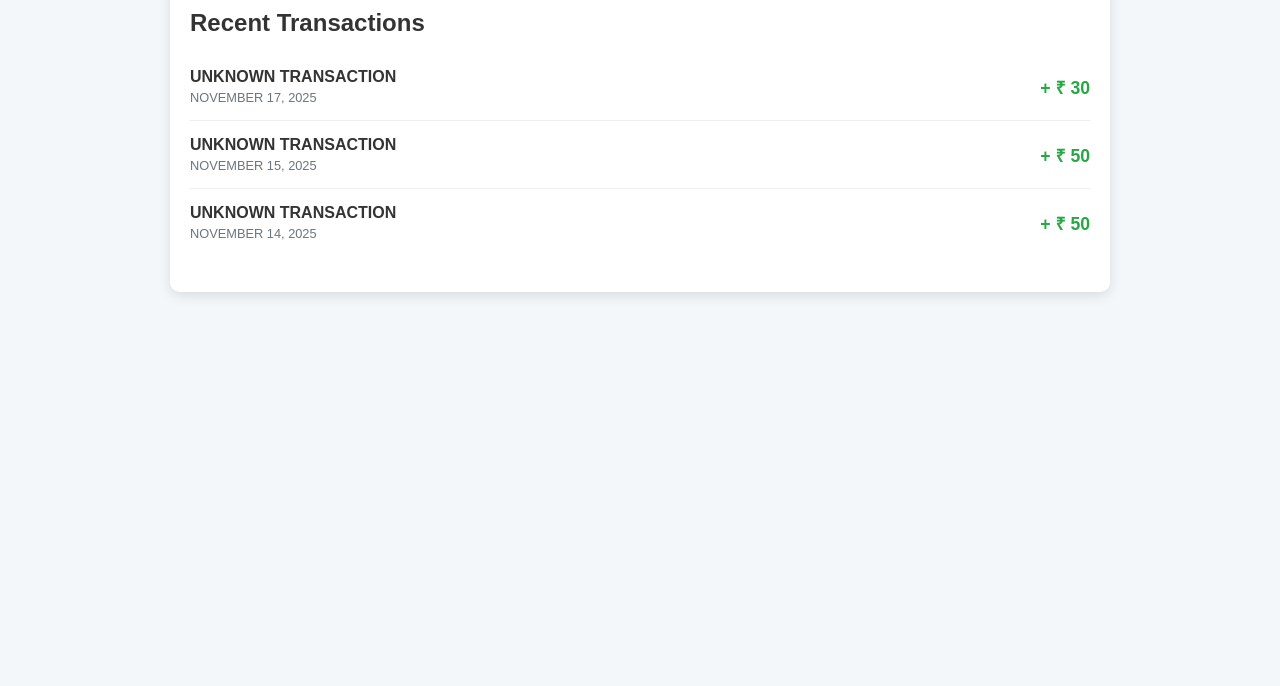
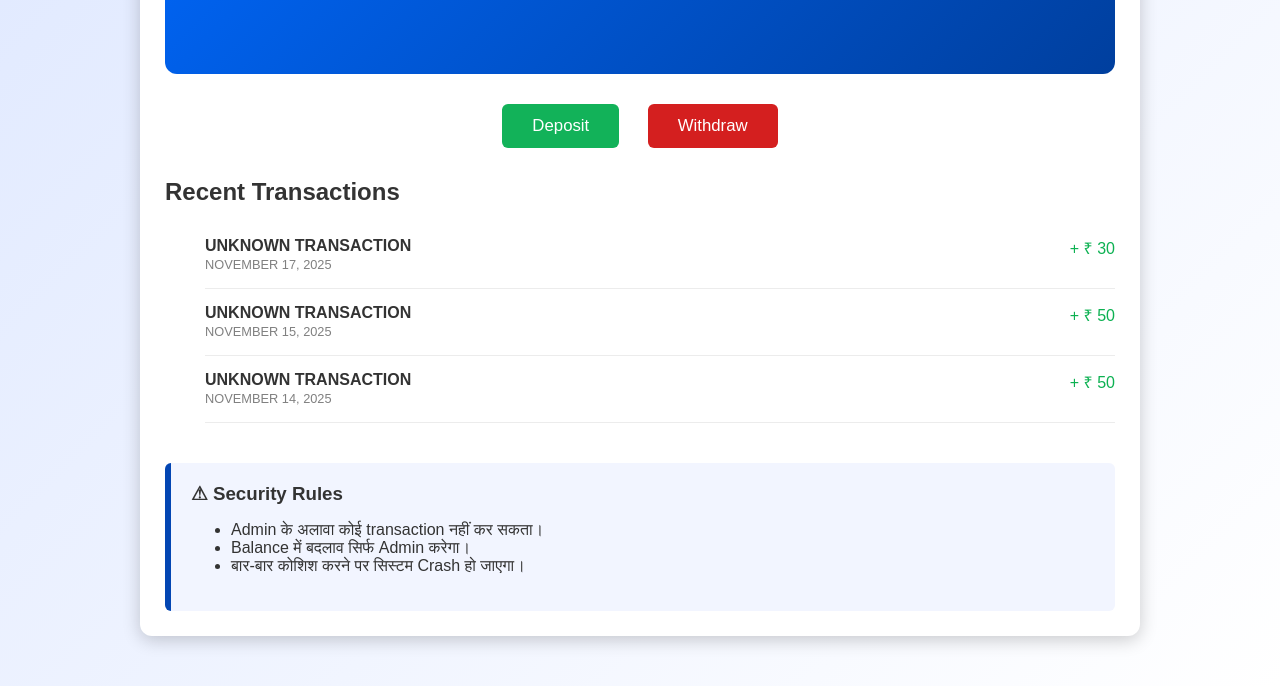
Before and after one commit to honey1213-sketch/HONEYBANK, a plain HTML site: page index.html in a window 1280 px wide. Shown: the part 400-1086 px from the top of the page. Before the commit the page ends 800 px from the top, so only its background shows below. Drawn offline with Linux system fonts and the light colour scheme.

Commit message:
Update index.html

```diff
--- a/index.html
+++ b/index.html
@@ -5,192 +5,225 @@
     <meta name="viewport" content="width=device-width, initial-scale=1.0">
     <title>Honey Bank - Dashboard</title>
     <style>
-        /* CSS Styles */
         body {
-            font-family: 'Arial', sans-serif;
-            background-color: #f4f7f9;
+            font-family: 'Poppins', sans-serif;
+            background: linear-gradient(135deg, #dce6ff, #ffffff);
             margin: 0;
             padding: 0;
             color: #333;
         }
         .container {
-            max-width: 900px;
+            max-width: 950px;
             margin: 50px auto;
-            padding: 20px;
+            padding: 25px;
             background-color: #fff;
-            box-shadow: 0 4px 12px rgba(0,0,0,0.1);
-            border-radius: 10px;
+            box-shadow: 0 4px 18px rgba(0,0,0,0.2);
+            border-radius: 12px;
         }
         header {
             text-align: center;
-            padding-bottom: 20px;
-            border-bottom: 1px solid #eee;
+            padding-bottom: 15px;
+            border-bottom: 1px solid #e3e3e3;
         }
         header h1 {
-            color: #0056b3;
             margin: 0;
+            font-size: 2em;
+            color: #0049b9;
         }
         header p {
-            color: #555;
-            font-size: 1.1em;
-            margin-top: 5px;
+            margin: 6px 0 0;
+            font-size: 1.05em;
+            color: #444;
         }
+
         .balance-card {
-            background-color: #007bff;
+            background: linear-gradient(135deg, #0069ff, #003f9e);
             color: white;
-            padding: 30px;
-            border-radius: 8px;
+            padding: 35px;
+            border-radius: 12px;
             margin: 30px 0;
             text-align: center;
-            box-shadow: 0 2px 4px rgba(0,0,0,0.2);
-        }
-        .balance-card h2 {
-            margin: 0 0 10px;
-            font-size: 1em;
-            opacity: 0.8;
         }
         .balance-amount {
-            font-size: 3em;
+            font-size: 3.2em;
             font-weight: bold;
-            margin: 0;
         }
-        .transactions-section h2 {
-            color: #333;
-            margin-bottom: 15px;
+
+        .button-group {
+            text-align: center;
+            margin: 30px 0;
         }
-        .transaction-list {
-            list-style: none;
-            padding: 0;
+        .action-btn {
+            background-color: #12b259;
+            border: none;
+            padding: 12px 30px;
+            color: white;
+            cursor: pointer;
+            font-size: 1.05em;
+            border-radius: 6px;
+            margin: 0 12px;
+            transition: 0.3s;
         }
+        .withdraw { background-color: #d41f1f; }
+        .action-btn:hover { opacity: 0.85; }
+
+        .transactions-section h2 { margin-bottom: 14px; }
         .transaction-item {
             display: flex;
             justify-content: space-between;
+            padding: 15px 0;
+            border-bottom: 1px solid #ececec;
+        }
+        .amount-credit { color: #0db152; }
+        .amount-debit { color: #d92424; }
+
+        .rules-box {
+            background-color: #f2f5ff;
+            border-left: 6px solid #0346b3;
+            padding: 20px;
+            border-radius: 6px;
+            margin-top: 40px;
+        }
+        .rules-box h3 { margin: 0 0 12px; }
+
+        /* Error Popup */
+        .popup, .crashScreen {
+            display: none;
+            position: fixed;
+            top: 0; left: 0;
+            width: 100%; height: 100%;
+        }
+        .popup {
+            background: rgba(0,0,0,0.5);
+            justify-content: center;
             align-items: center;
-            padding: 15px 0;
-            border-bottom: 1px solid #eee;
         }
-        .transaction-item:last-child {
-            border-bottom: none;
+        .popup-content {
+            background: white;
+            padding: 25px;
+            border-radius: 8px;
+            width: 360px;
+            text-align: center;
+            box-shadow: 0px 4px 18px rgba(0,0,0,0.3);
         }
-        .transaction-details {
-            display: flex;
-            flex-direction: column;
-        }
-        .transaction-name {
-            font-weight: bold;
-            color: #333;
-        }
-        .transaction-date {
-            font-size: 0.8em;
-            color: #6c757d;
-            margin-top: 4px;
-        }
-        .transaction-amount {
-            font-size: 1.1em;
-            font-weight: bold;
-            text-align: right;
-        }
-        .amount-credit {
-            color: #28a745; /* Green for incoming */
-        }
-        .amount-debit {
-            color: #dc3545; /* Red for outgoing */
-        }
-        /* नए बटन के लिए CSS */
-        .button-group {
-            text-align: center;
-            margin-top: 30px;
-            margin-bottom: 30px;
-        }
-        .action-btn {
-            background-color: #28a745;
+        .popup-content h2 { color: #d10000; }
+        .close-btn {
+            margin-top: 12px;
+            padding: 9px 20px;
+            background: #0069ff;
             color: white;
-            padding: 10px 20px;
             border: none;
             border-radius: 5px;
             cursor: pointer;
-            font-size: 1em;
-            margin: 0 10px;
-            transition: background-color 0.3s;
         }
-        .action-btn.withdraw {
-            background-color: #dc3545;
+
+        /* Crash Screen */
+        .crashScreen {
+            display: none;
+            background: black;
+            color: red;
+            font-size: 2.2em;
+            font-weight: bold;
+            text-align: center;
+            justify-content: center;
+            align-items: center;
+            flex-direction: column;
         }
-        .action-btn:hover {
-            opacity: 0.9;
+        .crashScreen p {
+            font-size: 1.2em;
+            margin-top: 15px;
+            color: #b60000;
         }
     </style>
 </head>
 <body>
-    <div class="container">
+<div class="container" id="mainContent">
+
     <header>
-            <h1>Welcome to Honey Bank Account</h1>
+        <h1>Honey Bank Account</h1>
+        <p>Account Holder: <strong>Honey</strong></p>
     </header>
 
     <section class="balance-card">
         <h2>Current Balance</h2>
-            <p class="balance-amount" id="balanceAmount">₹ 130.00</p>
+        <p class="balance-amount">₹ 130.00</p>
     </section>
 
-        <!-- नए बटन यहाँ हैं -->
     <section class="button-group">
-            <button class="action-btn" onclick="handleDeposit()">Deposit</button>
-            <button class="action-btn withdraw" onclick="handleWithdraw()">Withdraw</button>
+        <button class="action-btn" onclick="attemptUnauthorized()">Deposit</button>
+        <button class="action-btn withdraw" onclick="attemptUnauthorized()">Withdraw</button>
     </section>
 
     <section class="transactions-section">
         <h2>Recent Transactions</h2>
-            <ul class="transaction-list" id="transactionList">
-                <!-- Transactions added dynamically via JavaScript -->
+        <ul id="transactionList"></ul>
+    </section>
+
+    <div class="rules-box">
+        <h3>⚠ Security Rules</h3>
+        <ul>
+            <li>Admin के अलावा कोई transaction नहीं कर सकता।</li>
+            <li>Balance में बदलाव सिर्फ Admin करेगा।</li>
+            <li>बार-बार कोशिश करने पर सिस्टम Crash हो जाएगा।</li>
         </ul>
-        </section>
+    </div>
+</div>
+
+<!-- Error Popup -->
+<div class="popup" id="errorPopup">
+    <div class="popup-content">
+        <h2>Access Denied ❌</h2>
+        <p>Only Admin can perform Deposit or Withdraw.</p>
+        <button class="close-btn" onclick="closePopup()">OK</button>
+    </div>
+</div>
+
+<!-- Crash Screen -->
+<div class="crashScreen" id="crashScreen">
+    WEBSITE CRASHED ⚠
+    <p>Multiple unauthorized attempts detected.</p>
 </div>
 
 <script>
-        // JavaScript for dynamic data and button functions
-        const transactionListElement = document.getElementById('transactionList');
+    let attempts = 0;
+    const transactionList = document.getElementById('transactionList');
 
-        // Sample data for transactions (नमूना डेटा)
     const transactions = [
         { name: 'UNKNOWN TRANSACTION', type: 'credit', amount: 30.00, date: 'NOVEMBER 17, 2025' },
         { name: 'UNKNOWN TRANSACTION', type: 'credit', amount: 50.00, date: 'NOVEMBER 15, 2025' },
         { name: 'UNKNOWN TRANSACTION', type: 'credit', amount: 50.00, date: 'NOVEMBER 14, 2025' },
     ];
 
-        function renderTransactions() {
-            transactions.forEach(transaction => {
+    transactions.forEach(t => {
         const li = document.createElement('li');
         li.classList.add('transaction-item');
+        li.innerHTML = `
+            <div>
+                <span><strong>${t.name}</strong></span><br>
+                <span style="font-size: 0.8em;color:gray;">${t.date}</span>
+            </div>
+            <div class="${t.type === 'credit' ? 'amount-credit' : 'amount-debit'}">
+                ${t.type === 'credit' ? '+' : '-'} ₹ ${t.amount}
+            </div>`;
+        transactionList.appendChild(li);
+    });
 
-                const amountClass = transaction.type === 'credit' ? 'amount-credit' : 'amount-debit';
-                const sign = transaction.type === 'credit' ? '+' : '-';
+    function attemptUnauthorized() {
+        attempts++;
 
-                li.innerHTML = `
-                    <div class="transaction-details">
-                        <span class="transaction-name">${transaction.name}</span>
-                        <span class="transaction-date">${transaction.date}</span>
-                    </div>
-                    <div class="transaction-amount ${amountClass}">
-                        ${sign} ₹ ${transaction.amount.toLocaleString('en-IN')}
-                    </div>
-                `;
-                transactionListElement.appendChild(li);
-            });
+        if (attempts <= 2) {
+            document.getElementById("errorPopup").style.display = "flex";
+        } else {
+            document.getElementById("mainContent").style.display = "none";
+            document.getElementById("crashScreen").style.display = "flex";
+            document.body.style.overflow = "hidden";
+        }
     }
 
-        // Load transactions when the page loads
-        document.addEventListener('DOMContentLoaded', (event) => {
-            renderTransactions();
-        });
-
-        // बटन के लिए नई JavaScript फंक्शन्स
-        function handleDeposit() {
-            alert('DEPOSIT OR WITHDRAW IN CASH');
-        }
-
-        function handleWithdraw() {
-            alert('DEPOSIT OR WITHDRAW IN CASH');
+    function closePopup() {
+        document.getElementById("errorPopup").style.display = "none";
     }
 </script>
+
 </body>
 </html>
```
Lines whose indentation alone changed are shown as unchanged.
